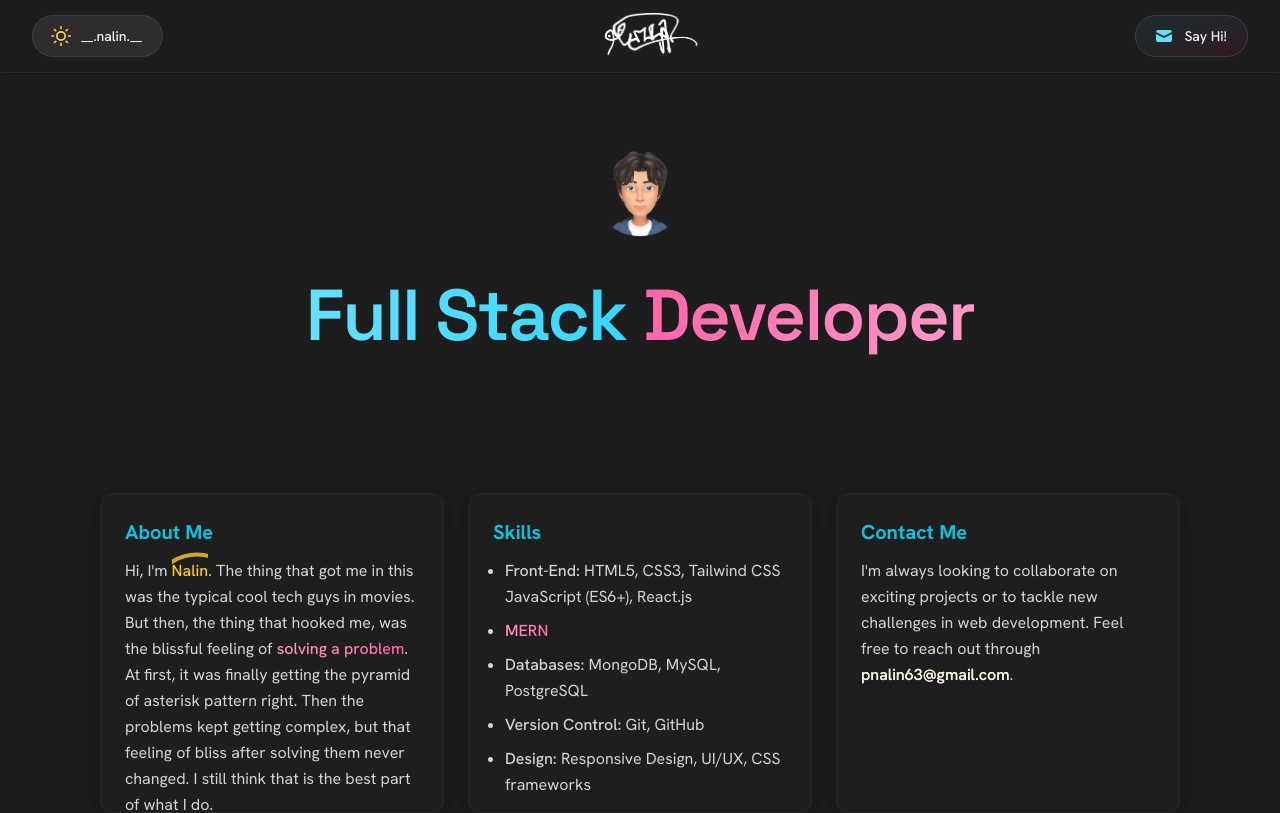
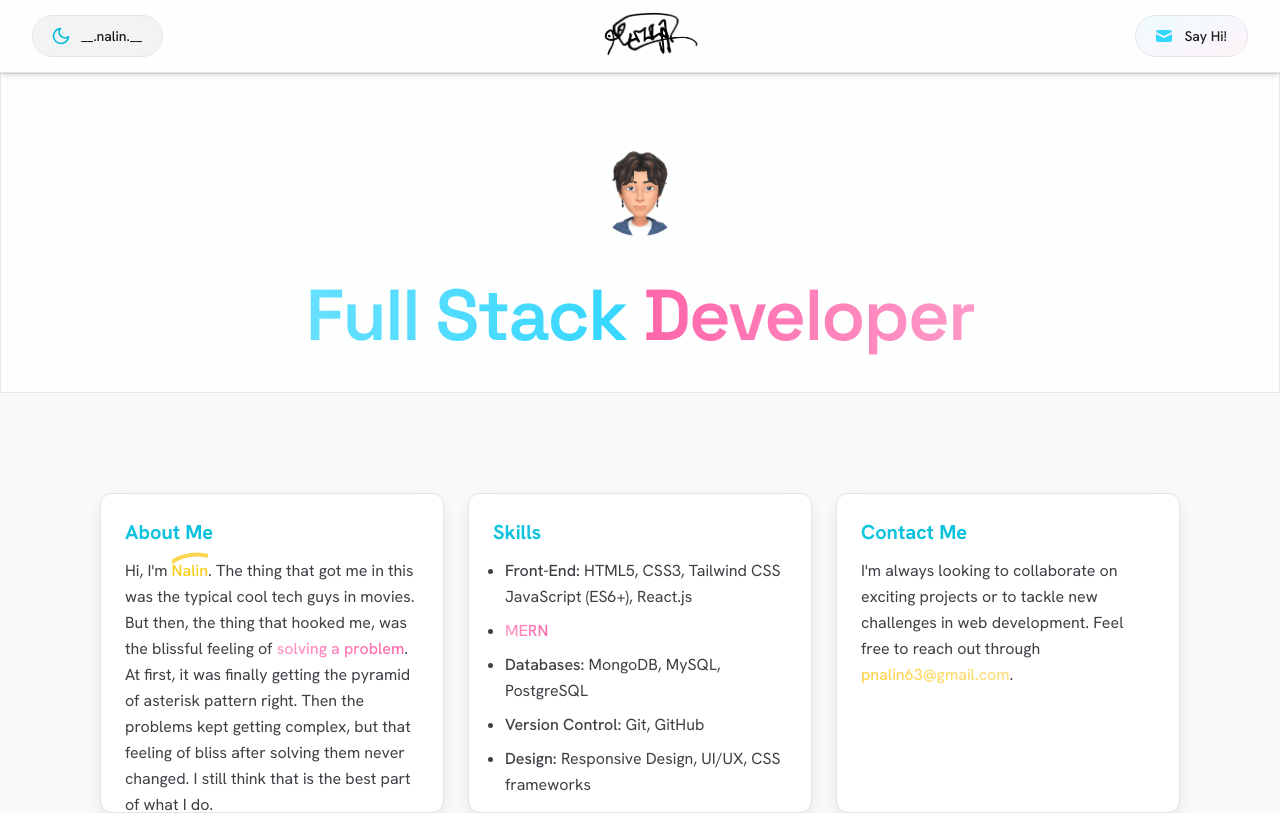
Before and after one commit to NalinPradhan/profilepage, a React (Create React App) app: page / in a window 1280 px wide. Shown: the top 813 px of the page. Built offline with nearby package versions, Linux system fonts and the light colour scheme; what tailwindcss-motion would draw is missing.

Commit message:
default light mode

```diff
--- a/public/index.html
+++ b/public/index.html
@@ -1,5 +1,5 @@
 <!DOCTYPE html>
-<html lang="en" class="dark">
+<html lang="en">
   <head>
     <meta charset="utf-8" />
     <!-- <link rel="icon" href="%PUBLIC_URL%/favicon.ico" />  -->
--- a/src/components/Navbar.jsx
+++ b/src/components/Navbar.jsx
@@ -21,7 +21,7 @@
 ];
 
 export default function Navbar() {
-  const [darkMode, setDarkMode] = useState(true);
+  const [darkMode, setDarkMode] = useState(false);
 
   useEffect(() => {
     if (darkMode) {
```
